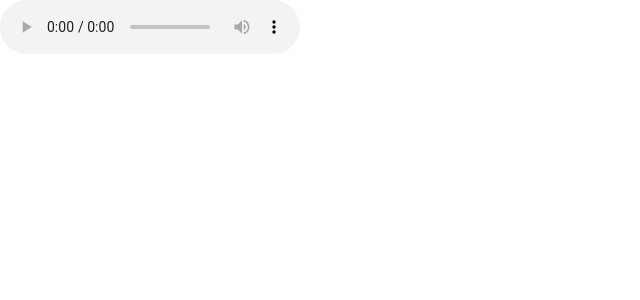
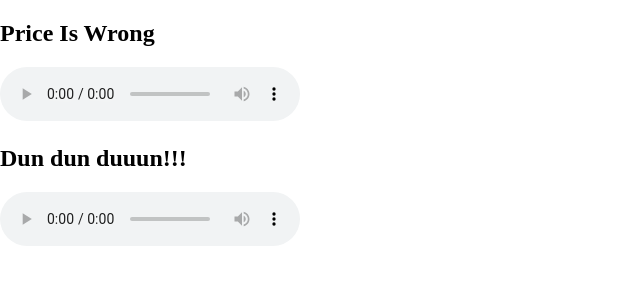
Before and after one commit to spilth/noisepanel, a React (Create React App) app: page / in a window 1280 px wide. Shown: the top 300 px of the page, without its empty margins (0-640 px from the left). Built offline with nearby package versions, Linux system fonts and the light colour scheme.

Commit message:
Simple audio player component

```diff
--- a/src/App.tsx
+++ b/src/App.tsx
@@ -1,10 +1,24 @@
-import React from "react";
+import React, { FC } from "react";
 import "./App.scss";
+
+interface SoundEffectProps {
+  name: string;
+  path: string;
+};
+const SoundEffect: FC<SoundEffectProps> = props => {
+  return (
+    <div>
+      <h2>{props.name}</h2>
+      <audio controls src={props.path} />
+    </div>
+  );
+};
 
 const App: React.FC = () => {
   return (
     <div>
-      <audio controls src="/sounds/price-is-wrong.mp3" />
+      <SoundEffect name="Price Is Wrong" path="/sounds/price-is-wrong.mp3" />
+      <SoundEffect name="Dun dun duuun!!!" path="/sounds/dun-dun-duuun.mp3" />
     </div>
   );
 };
```
Also changed, not shown: 1 other file (tests, documents, lock files or other folders).
